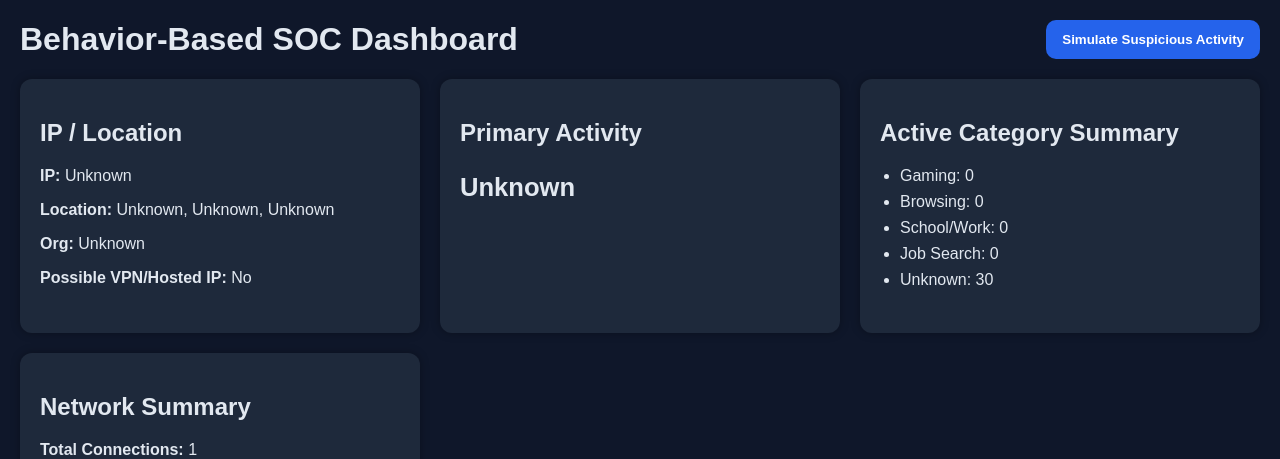
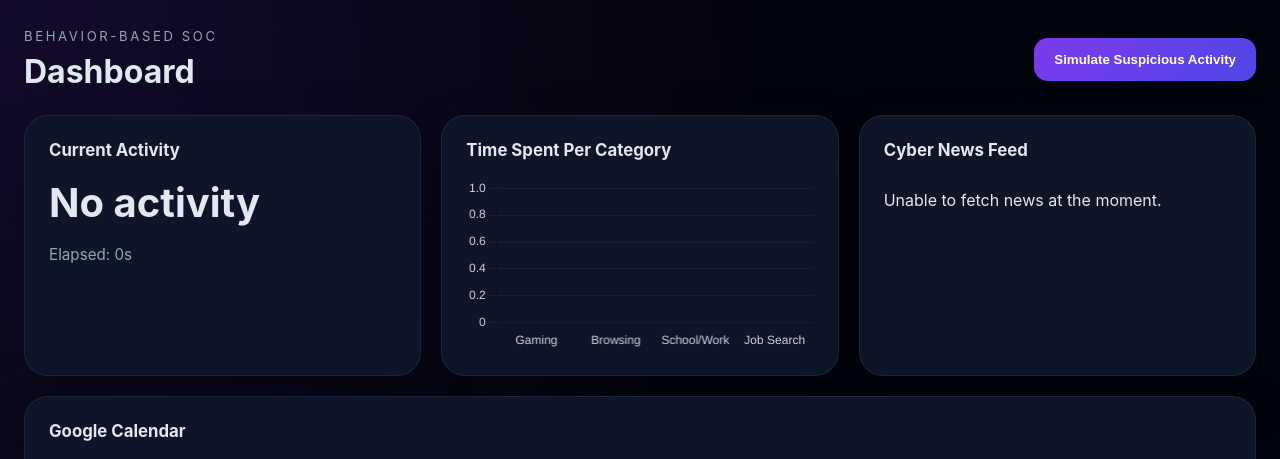
Before and after one commit to eristenn/soc-dashboard, a Flask app: page / in a window 1280 px wide. Shown: the top 459 px of the page. Run offline with Flask 3, Linux system fonts and the light colour scheme; data that the repository does not hold is empty; grey boxes are pictures that could not be loaded.

Commit message:
Simplify calendar embedding and remove OAuth complexity

```diff
--- a/app.py
+++ b/app.py
@@ -1,6 +1,16 @@
+import os
+import xml.etree.ElementTree as ET
+from datetime import datetime
+
+import requests
 from flask import Flask, jsonify, render_template
 
-from config import IPINFO_TOKEN, REFRESH_SECONDS
+from config import (
+    GOOGLE_CALENDAR_EMBED_URL,
+    IPINFO_TOKEN,
+    NEWS_FEED_URL,
+    REFRESH_SECONDS,
+)
 from monitor import (
     build_category_summary,
     classify_all_processes,
@@ -15,11 +25,54 @@ from monitor import (
 from rules import evaluate_alerts
 
 app = Flask(__name__)
+app.secret_key = os.getenv('FLASK_SECRET_KEY', 'dev-secret-key')
+
+
+def fetch_news_items(feed_url, limit=5):
+    if not feed_url:
+        return []
+
+    try:
+        response = requests.get(feed_url, timeout=5, headers={'User-Agent': 'SOC Dashboard/1.0'})
+        response.raise_for_status()
+        root = ET.fromstring(response.content)
+        entries = root.findall('.//item') or root.findall('.//entry')
+        news_items = []
+
+        for entry in entries[:limit]:
+            title = entry.find('title')
+            title_text = title.text.strip() if title is not None and title.text else 'Untitled'
+            link = entry.find('link')
+            link_url = ''
+            if link is not None:
+                link_url = link.text or link.get('href', '')
+            pub_date = entry.find('pubDate') or entry.find('updated')
+            pub_date_text = pub_date.text.strip() if pub_date is not None and pub_date.text else ''
+            news_items.append({'title': title_text, 'link': link_url or '#', 'pubDate': pub_date_text})
+
+        return news_items
+    except Exception:
+        return []
+
+
+def get_elapsed_seconds(state, category):
+    start_time = state.get('current_category_start')
+    stored_category = state.get('current_category', 'Unknown')
+
+    if stored_category != category or not start_time:
+        return 0
+
+    try:
+        started = datetime.fromisoformat(start_time)
+        elapsed = datetime.utcnow() - started
+        return int(elapsed.total_seconds())
+    except ValueError:
+        return 0
 
 
 @app.route('/')
 def index():
-    return render_template('index.html', refresh_seconds=REFRESH_SECONDS)
+    return render_template('index.html', refresh_seconds=REFRESH_SECONDS, google_calendar_embed_url=GOOGLE_CALENDAR_EMBED_URL)
 
 
 @app.route('/api/dashboard')
@@ -36,6 +89,8 @@ def dashboard_data():
         update_usage_tracking(category, seconds=REFRESH_SECONDS)
         new_alerts = evaluate_alerts(ip_info, category, connection_summary)
         state = load_state()
+        elapsed_seconds = get_elapsed_seconds(state, category)
+        news_items = fetch_news_items(NEWS_FEED_URL)
 
         return jsonify({
             'ip_info': ip_info,
@@ -47,6 +102,8 @@ def dashboard_data():
             'alerts_history': state.get('alerts_history', []),
             'usage_seconds': state.get('usage_seconds', {}),
             'history': state.get('history', []),
+            'elapsed_seconds': elapsed_seconds,
+            'news_items': news_items,
             'refresh_seconds': REFRESH_SECONDS,
         })
     except Exception as e:
--- a/config.py
+++ b/config.py
@@ -28,3 +28,5 @@ STATE_FILE = 'data/state.json'
 ALERT_LOG_FILE = 'logs/alerts.log'
 IPINFO_TOKEN = os.getenv('IPINFO_TOKEN', '')
 REFRESH_SECONDS = int(os.getenv('REFRESH_SECONDS', '5'))
+NEWS_FEED_URL = os.getenv('NEWS_FEED_URL', 'https://threatpost.com/feed/')
+GOOGLE_CALENDAR_EMBED_URL = os.getenv('GOOGLE_CALENDAR_EMBED_URL', 'https://calendar.google.com/calendar/embed?src=eristenf%40gmail.com&ctz=America%2FChicago')
--- a/static/app.js
+++ b/static/app.js
@@ -1,21 +1,18 @@
-const categoryOrder = ['Gaming', 'Browsing', 'School/Work', 'Job Search', 'Unknown'];
+const categoryOrder = ['Gaming', 'Browsing', 'School/Work', 'Job Search'];
 const categoryMap = {
-    Unknown: 0,
-    Browsing: 1,
-    'Job Search': 2,
-    'School/Work': 3,
-    Gaming: 4,
+    Browsing: 0,
+    'Job Search': 1,
+    'School/Work': 2,
+    Gaming: 3,
 };
 const categoryColor = {
     Gaming: '#ef4444',
     Browsing: '#2563eb',
     'School/Work': '#10b981',
     'Job Search': '#f59e0b',
-    Unknown: '#94a3b8',
 };
 
 let usageChart;
-let activityChart;
 
 function init() {
     document.getElementById('simulate-btn').addEventListener('click', simulateAlert);
@@ -26,69 +23,39 @@ function init() {
 
 function initCharts() {
     const usageCtx = document.getElementById('usageChart').getContext('2d');
-    const activityCtx = document.getElementById('activityChart').getContext('2d');
 
     usageChart = new Chart(usageCtx, {
-        type: 'doughnut',
+        type: 'bar',
         data: {
             labels: categoryOrder,
             datasets: [
                 {
-                    data: [0, 0, 0, 0, 0],
+                    label: 'Minutes spent',
+                    data: [0, 0, 0, 0],
                     backgroundColor: categoryOrder.map((cat) => categoryColor[cat]),
-                    borderWidth: 0,
+                    borderRadius: 12,
                 },
             ],
         },
         options: {
-            plugins: {
-                legend: {
-                    labels: {
-                        color: '#e2e8f0',
-                    },
-                },
-            },
-        },
-    });
-
-    activityChart = new Chart(activityCtx, {
-        type: 'line',
-        data: {
-            labels: [],
-            datasets: [
-                {
-                    label: 'Activity',
-                    data: [],
-                    borderColor: '#60a5fa',
-                    backgroundColor: 'rgba(96, 165, 250, 0.2)',
-                    tension: 0.3,
-                    fill: true,
-                    pointRadius: 3,
-                },
-            ],
-        },
-        options: {
+            responsive: true,
             scales: {
                 x: {
                     ticks: {
                         color: '#cbd5e1',
+                        maxRotation: 0,
+                        minRotation: 0,
                     },
+                    grid: { display: false },
                 },
                 y: {
                     beginAtZero: true,
-                    ticks: {
-                        stepSize: 1,
-                        callback: (value) => {
-                            return Object.keys(categoryMap).find((key) => categoryMap[key] === value) || '';
-                        },
-                        color: '#cbd5e1',
-                    },
+                    ticks: { color: '#cbd5e1' },
+                    grid: { color: 'rgba(148, 163, 184, 0.08)' },
                 },
             },
             plugins: {
-                legend: {
-                    display: false,
-                },
+                legend: { display: false },
             },
         },
     });
@@ -110,13 +77,17 @@ async function fetchDashboard() {
 function simulateAlert() {
     fetch('/api/simulate_alert')
         .then((response) => {
-            if (!response.ok) {
-                throw new Error('Simulate alert request failed');
-            }
+            if (!response.ok) throw new Error('Simulate alert request failed');
             return response.json();
         })
         .then(() => fetchDashboard())
         .catch((error) => console.error('Failed to simulate alert:', error));
+}
+
+function formatDuration(seconds) {
+    const mins = Math.floor(seconds / 60);
+    const secs = seconds % 60;
+    return mins > 0 ? `${mins}m ${secs}s` : `${secs}s`;
 }
 
 function updateUI(data) {
@@ -125,35 +96,40 @@ function updateUI(data) {
         return;
     }
 
+    const currentCategory = data.current_category === 'Unknown' ? 'No activity' : data.current_category;
+    document.getElementById('current-activity').textContent = currentCategory;
+    document.getElementById('elapsed-time').textContent = formatDuration(data.elapsed_seconds || 0);
     document.getElementById('ip').textContent = data.ip_info?.ip || 'Unavailable';
     document.getElementById('location').textContent = `${data.ip_info?.city || 'Unknown'}, ${data.ip_info?.region || 'Unknown'}, ${data.ip_info?.country || 'Unknown'}`;
     document.getElementById('org').textContent = data.ip_info?.org || 'Unknown';
     document.getElementById('vpn-status').textContent = data.ip_info?.vpn_detected ? 'Yes' : 'No';
-    document.getElementById('category').textContent = data.current_category || 'Unknown';
+    document.getElementById('category').textContent = currentCategory;
     document.getElementById('total-connections').textContent = data.connection_summary?.total_connections || 0;
     document.getElementById('established').textContent = data.connection_summary?.established || 0;
     document.getElementById('listening').textContent = data.connection_summary?.listening || 0;
 
-    updateList('category-summary', categoryOrder.map((category) => `${category}: ${data.category_summary[category] || 0}`));
+    updateList('category-summary', ['Gaming: ' + (data.category_summary['Gaming'] || 0), 'Browsing: ' + (data.category_summary['Browsing'] || 0), 'School/Work: ' + (data.category_summary['School/Work'] || 0), 'Job Search: ' + (data.category_summary['Job Search'] || 0), 'Unknown: ' + (data.category_summary['Unknown'] || 0)]);
     updateList('alerts-history', data.alerts_history.length ? data.alerts_history.slice(-10).map(formatAlert) : ['No alerts yet']);
-    updateList(
-        'processes',
-        data.processes.slice(0, 15).map((proc) => `${proc.name} (PID ${proc.pid}) — ${proc.category}`),
-    );
-    updateList(
-        'top-network-processes',
-        data.connection_summary.top_connection_processes.length
-            ? data.connection_summary.top_connection_processes.map((proc) => `${proc.name} (PID ${proc.pid}) — ${proc.count} conns`)
-            : ['No network process activity'],
-    );
+    updateList('processes', data.processes.slice(0, 15).map((proc) => `${proc.name} (PID ${proc.pid}) — ${proc.category}`));
+    updateList('top-network-processes', data.connection_summary.top_connection_processes.length ? data.connection_summary.top_connection_processes.map((proc) => `${proc.name} (PID ${proc.pid}) — ${proc.count} conns`) : ['No network process activity']);
+    updateNewsFeed(data.news_items || []);
 
-    usageChart.data.datasets[0].data = categoryOrder.map((category) => data.usage_seconds[category] || 0);
+    usageChart.data.datasets[0].data = categoryOrder.map((category) => Math.round((data.usage_seconds[category] || 0) / 60));
     usageChart.update();
+}
 
-    const history = data.history.slice(-12);
-    activityChart.data.labels = history.map((entry) => entry.timestamp);
-    activityChart.data.datasets[0].data = history.map((entry) => categoryMap[entry.category] ?? 0);
-    activityChart.update();
+
+function updateNewsFeed(newsItems) {
+    if (!newsItems || !newsItems.length) {
+        updateList('news-feed', ['Unable to fetch news at the moment.']);
+        return;
+    }
+
+    const items = newsItems.map((item) => {
+        const date = item.pubDate ? `<span class="news-date">${item.pubDate}</span>` : '';
+        return `<li><a href="${item.link}" target="_blank" rel="noreferrer">${item.title}</a>${date}</li>`;
+    });
+    document.getElementById('news-feed').innerHTML = items.join('');
 }
 
 function formatAlert(alert) {
@@ -162,9 +138,7 @@ function formatAlert(alert) {
 
 function updateList(elementId, items) {
     const container = document.getElementById(elementId);
-    container.innerHTML = items
-        .map((item) => `<li>${item}</li>`)
-        .join('');
+    container.innerHTML = items.map((item) => `<li>${item}</li>`).join('');
 }
 
 document.addEventListener('DOMContentLoaded', init);
--- a/static/style.css
+++ b/static/style.css
@@ -1,90 +1,222 @@
-body {
-    font-family: Arial, sans-serif;
-    background: #0f172a;
-    color: #e2e8f0;
-    margin: 0;
-    padding: 20px;
+:root {
+    color-scheme: dark;
+    --bg: #090b14;
+    --panel: rgba(15, 23, 42, 0.95);
+    --panel-border: rgba(148, 163, 184, 0.12);
+    --text: #e2e8f0;
+    --muted: #94a3b8;
+    --accent: #7c3aed;
+    --accent-strong: #4f46e5;
+    --success: #10b981;
+    --warning: #f59e0b;
+    --danger: #ef4444;
 }
 
-.container {
-    max-width: 1250px;
-    margin: auto;
+* {
+    box-sizing: border-box;
 }
 
-.header-row {
-    display: flex;
-    justify-content: space-between;
-    align-items: center;
-    margin-bottom: 20px;
+html,
+body {
+    margin: 0;
+    min-height: 100%;
+    font-family: Inter, system-ui, -apple-system, BlinkMacSystemFont, 'Segoe UI', sans-serif;
+    color: var(--text);
+    background: radial-gradient(circle at top left, rgba(124, 58, 237, 0.14), transparent 28%),
+                radial-gradient(circle at bottom right, rgba(56, 189, 248, 0.08), transparent 30%),
+                linear-gradient(180deg, #02040c 0%, #090b14 100%);
 }
 
-h1 {
+body {
+    min-height: 100vh;
+}
+
+.page-shell {
+    width: min(1400px, 100%);
+    margin: 0 auto;
+    padding: 28px 24px 40px;
+}
+
+.page-header {
+    display: flex;
+    align-items: center;
+    justify-content: space-between;
+    gap: 20px;
+    flex-wrap: wrap;
+    margin-bottom: 24px;
+}
+
+.page-header .eyebrow {
+    margin: 0 0 8px;
+    font-size: 0.82rem;
+    text-transform: uppercase;
+    letter-spacing: 0.2em;
+    color: var(--muted);
+}
+
+.page-header h1 {
     margin: 0;
+    font-size: clamp(2rem, 2.4vw, 2.7rem);
 }
 
 button {
-    background: #2563eb;
-    color: white;
     border: none;
-    padding: 12px 16px;
-    border-radius: 10px;
+    border-radius: 14px;
+    padding: 14px 20px;
+    background: linear-gradient(135deg, var(--accent), var(--accent-strong));
+    color: #fff;
+    font-weight: 700;
     cursor: pointer;
-    font-weight: bold;
+    transition: transform 0.2s ease, opacity 0.2s ease;
 }
 
 button:hover {
-    opacity: 0.9;
+    opacity: 0.96;
+    transform: translateY(-1px);
 }
 
-.grid {
+.dashboard-grid {
     display: grid;
-    grid-template-columns: repeat(auto-fit, minmax(320px, 1fr));
     gap: 20px;
-    margin-bottom: 20px;
+    grid-template-columns: repeat(3, minmax(300px, 1fr));
 }
 
 .card {
-    background: #1e293b;
-    padding: 20px;
-    border-radius: 12px;
-    box-shadow: 0 0 10px rgba(0, 0, 0, 0.3);
+    background: var(--panel);
+    border: 1px solid var(--panel-border);
+    border-radius: 24px;
+    box-shadow: 0 24px 60px rgba(0, 0, 0, 0.18);
+    padding: 24px;
+    display: flex;
+    flex-direction: column;
+    gap: 18px;
+}
+
+.card-title h2 {
+    margin: 0;
+    font-size: 1.05rem;
+}
+
+.current-card {
+    min-height: 180px;
+}
+
+.current-value {
+    font-size: 2.5rem;
+    font-weight: 700;
+}
+
+.elapsed {
+    color: var(--muted);
+    font-size: 0.95rem;
+}
+
+.activity-badge {
+    display: inline-flex;
+    align-items: center;
+    justify-content: center;
+    padding: 18px 22px;
+    border-radius: 18px;
+    background: rgba(255, 255, 255, 0.04);
+    font-size: 1.1rem;
+    font-weight: 700;
+}
+
+ul {
+    list-style: none;
+    margin: 0;
+    padding: 0;
+}
+
+.card ul li {
+    padding: 12px 0;
+    border-bottom: 1px solid rgba(148, 163, 184, 0.08);
+}
+
+.card ul li:last-child {
+    border-bottom: none;
+}
+
+.news-card ul li {
+    padding: 12px 0;
+}
+
+.news-card a {
+    color: #fff;
+    text-decoration: none;
+}
+
+.news-card a:hover {
+    text-decoration: underline;
+}
+
+.news-date {
+    display: block;
+    margin-top: 6px;
+    color: var(--muted);
+    font-size: 0.84rem;
+}
+
+.calendar-card iframe {
+    width: 100%;
+    min-height: 380px;
+    border: none;
+    border-radius: 20px;
+}
+
+.calendar-placeholder {
+    padding: 24px;
+    border-radius: 20px;
+    background: rgba(255, 255, 255, 0.04);
+    color: var(--muted);
+    font-size: 0.95rem;
+}
+
+.usage-card,
+.activity-card,
+.news-card,
+.calendar-card,
+.current-card {
+    width: 100%;
 }
 
 .full-width {
     grid-column: 1 / -1;
 }
 
-.big-text {
-    font-size: 1.6rem;
-    font-weight: bold;
+canvas {
+    width: 100% !important;
+    height: auto !important;
 }
 
-ul {
-    padding-left: 20px;
-    max-height: 320px;
-    overflow-y: auto;
+.card p,
+.card strong {
+    margin: 0;
+    color: var(--text);
 }
 
-li {
-    margin-bottom: 8px;
+.card p strong {
+    color: var(--text);
 }
 
-.low {
-    color: #facc15;
+.card-title {
+    display: flex;
+    justify-content: space-between;
+    align-items: center;
 }
 
-.medium {
-    color: #fb923c;
+@media (max-width: 1200px) {
+    .dashboard-grid {
+        grid-template-columns: repeat(2, minmax(280px, 1fr));
+    }
 }
 
-.high {
-    color: #ef4444;
+@media (max-width: 860px) {
+    .dashboard-grid {
+        grid-template-columns: 1fr;
+    }
+
+    .page-header {
+        align-items: flex-start;
+    }
 }
-
-.good {
-    color: #4ade80;
-}
-
-.bad {
-    color: #f87171;
-}
--- a/templates/index.html
+++ b/templates/index.html
@@ -8,77 +8,88 @@
     <script src="https://cdn.jsdelivr.net/npm/chart.js"></script>
 </head>
 <body>
-    <div class="container">
-        <div class="header-row">
-            <h1>Behavior-Based SOC Dashboard</h1>
+    <div class="page-shell">
+        <header class="page-header">
+            <div>
+                <p class="eyebrow">Behavior-based SOC</p>
+                <h1>Dashboard</h1>
+            </div>
             <button id="simulate-btn">Simulate Suspicious Activity</button>
-        </div>
+        </header>
 
-        <div class="grid">
-            <div class="card">
-                <h2>IP / Location</h2>
+        <section class="dashboard-grid">
+            <article class="card current-card">
+                <div class="card-title"><h2>Current Activity</h2></div>
+                <div class="current-value" id="current-activity">Loading...</div>
+                <div class="elapsed">Elapsed: <span id="elapsed-time">0s</span></div>
+            </article>
+
+            <article class="card usage-card">
+                <div class="card-title"><h2>Time Spent Per Category</h2></div>
+                <canvas id="usageChart"></canvas>
+            </article>
+
+            <article class="card news-card">
+                <div class="card-title"><h2>Cyber News Feed</h2></div>
+                <ul id="news-feed">
+                    <li>Loading news...</li>
+                </ul>
+            </article>
+
+            <article class="card calendar-card full-width">
+                <div class="card-title"><h2>Google Calendar</h2></div>
+                <iframe id="calendar-iframe" src="{{ google_calendar_embed_url }}" style="border: 0" width="100%" height="600" frameborder="0" scrolling="no"></iframe>
+            </article>
+
+            <article class="card">
+                <div class="card-title"><h2>IP / Location</h2></div>
                 <p><strong>IP:</strong> <span id="ip">Loading...</span></p>
                 <p><strong>Location:</strong> <span id="location">Loading...</span></p>
                 <p><strong>Org:</strong> <span id="org">Loading...</span></p>
-                <p><strong>Possible VPN/Hosted IP:</strong> <span id="vpn-status">Loading...</span></p>
-            </div>
+                <p><strong>VPN/Hosted IP:</strong> <span id="vpn-status">Loading...</span></p>
+            </article>
 
-            <div class="card">
-                <h2>Primary Activity</h2>
-                <p class="big-text" id="category">Loading...</p>
-            </div>
+            <article class="card">
+                <div class="card-title"><h2>Primary Activity</h2></div>
+                <div class="activity-badge" id="category">Loading...</div>
+            </article>
 
-            <div class="card">
-                <h2>Active Category Summary</h2>
+            <article class="card">
+                <div class="card-title"><h2>Active Category Summary</h2></div>
                 <ul id="category-summary">
                     <li>Loading...</li>
                 </ul>
-            </div>
+            </article>
 
-            <div class="card">
-                <h2>Network Summary</h2>
+            <article class="card">
+                <div class="card-title"><h2>Network Summary</h2></div>
                 <p><strong>Total Connections:</strong> <span id="total-connections">0</span></p>
                 <p><strong>Established:</strong> <span id="established">0</span></p>
                 <p><strong>Listening:</strong> <span id="listening">0</span></p>
-            </div>
-        </div>
+            </article>
 
-        <div class="grid">
-            <div class="card">
-                <h2>Alerts</h2>
+            <article class="card">
+                <div class="card-title"><h2>Alerts</h2></div>
                 <ul id="alerts-history">
                     <li>No alerts yet</li>
                 </ul>
-            </div>
+            </article>
 
-            <div class="card">
-                <h2>Active Processes</h2>
+            <article class="card">
+                <div class="card-title"><h2>Active Processes</h2></div>
                 <ul id="processes">
                     <li>Loading...</li>
                 </ul>
-            </div>
-        </div>
+            </article>
 
-        <div class="grid">
-            <div class="card">
-                <h2>Top Network Processes</h2>
+            <article class="card">
+                <div class="card-title"><h2>Top Network Processes</h2></div>
                 <ul id="top-network-processes">
                     <li>Loading...</li>
                 </ul>
-            </div>
+            </article>
 
-            <div class="card">
-                <h2>Time Spent Per Category</h2>
-                <canvas id="usageChart"></canvas>
-            </div>
-        </div>
-
-        <div class="grid">
-            <div class="card full-width">
-                <h2>Activity Over Time</h2>
-                <canvas id="activityChart"></canvas>
-            </div>
-        </div>
+        </section>
     </div>
 
     <script>
```
Also changed, not shown: monitor.py (+10 -1 lines), README.md, 1 other file.
